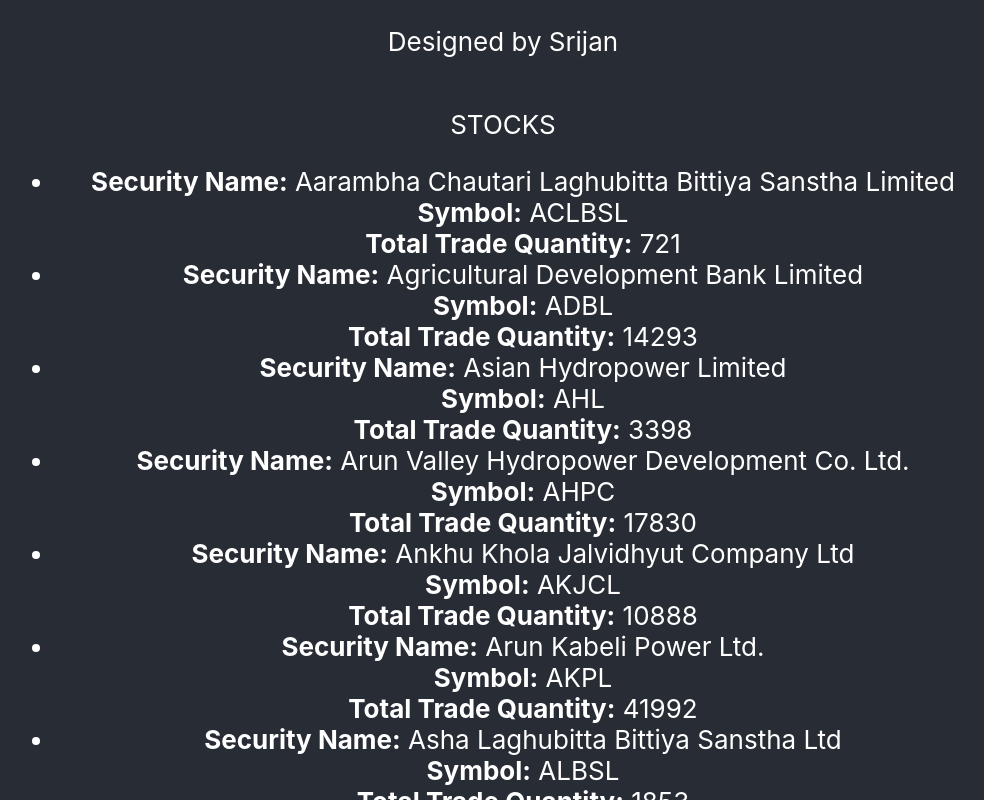
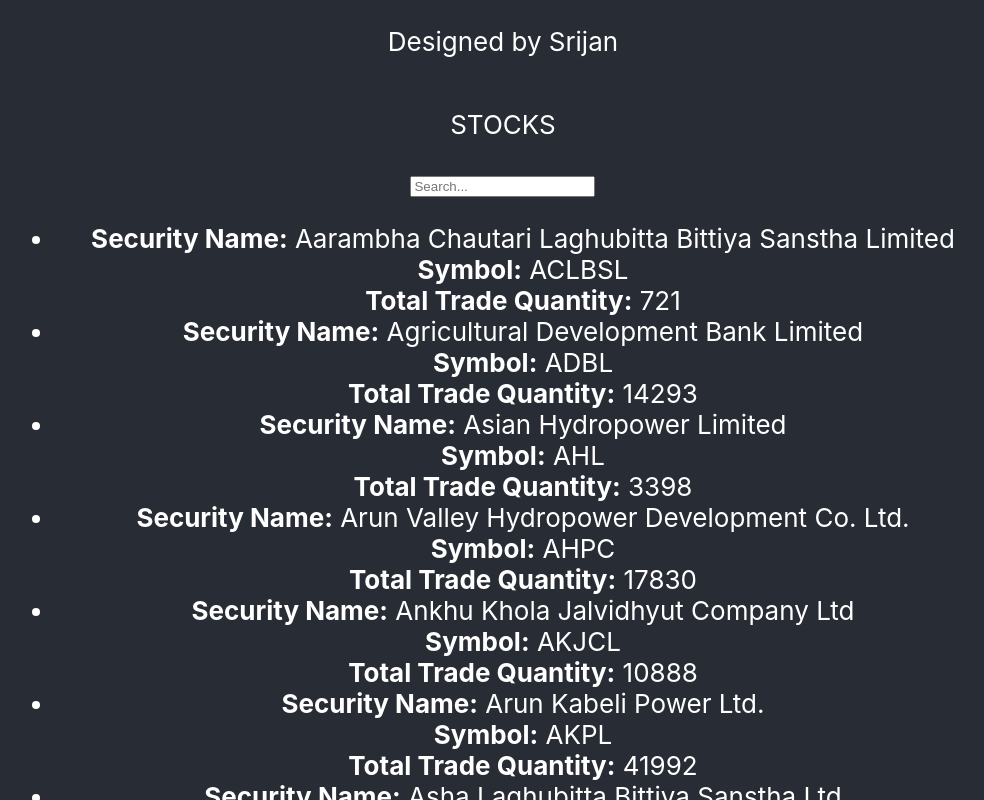
Before and after one commit to srijankarki07/MERN, a React (Create React App) app in the folder react/sri/: page / in a window 1280 px wide. Shown: the top 800 px of the page, without its empty margins (137-1121 px from the left). Built offline with nearby package versions, Linux system fonts and the light colour scheme.

Commit message:
adding input area

```diff
--- a/react/sri/src/NepseStocks.js
+++ b/react/sri/src/NepseStocks.js
@@ -2,10 +2,19 @@ import { useState } from "react";
 import { STOCKS } from "./constants";
 
 const NepseStocks = () => {
-  const [stocks, listStocks] = useState(STOCKS);
+  const [stocks] = useState(STOCKS);
+  const [searchTerm, setSearchTerm] = useState("");
   return (
     <div>
       <p> STOCKS</p>
+
+      <input
+        type="text"
+        placeholder="Search..."
+        value={searchTerm}
+        onChange={(e) => setSearchTerm(e.target.value)}
+      />
+
       <ul>
         {stocks.map((s) => (
           /* <li key={s}>
```
